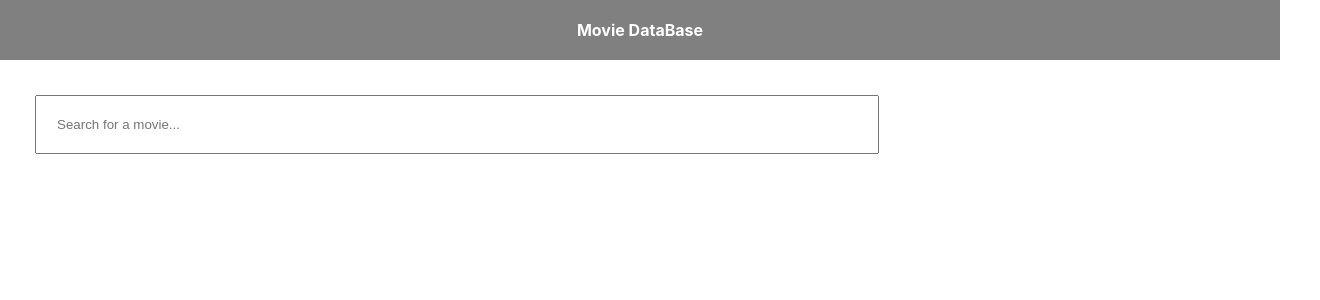
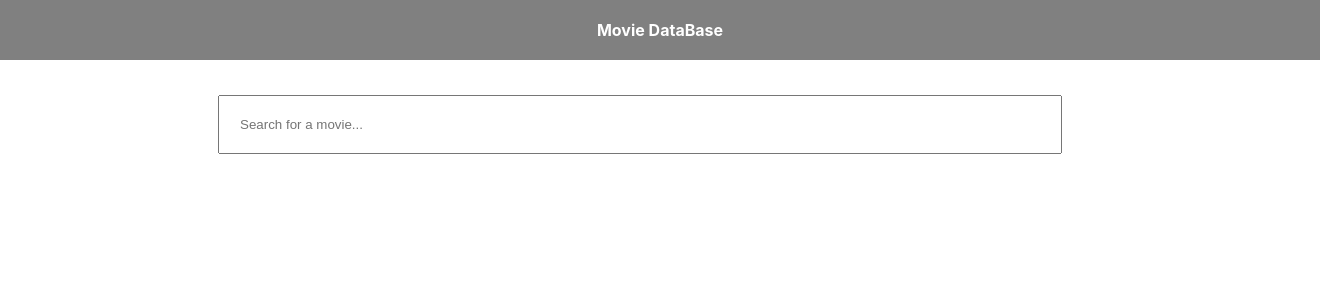
Before and after one commit to ramsubram/React-APIMoviesearch-Demo, a React (Create React App) app: page / in a window 1280 px wide. Shown: the top 300 px of the page, 1320 px wide, since content can reach past the window. Built offline with nearby package versions, Linux system fonts and the light colour scheme.

Commit message:
Changed style

```diff
--- a/src/components/Nav.tsx
+++ b/src/components/Nav.tsx
@@ -14,6 +14,7 @@ console.log('test');
 const Nav = ({ title, name }: IOwnProps) => {
   const nav = css`
     padding: 20px;
+    width: 100%;
     text-align: center;
     background-color: grey;
   `;
--- a/src/components/Search.tsx
+++ b/src/components/Search.tsx
@@ -15,8 +15,13 @@ const input = css`
   text-align: left;
 `;
 
+const div = css`
+  text-align: center;
+`;
+
 const Search = ({ value, onChange, onKeyDown }: searchProps) => {
   return (
+    <div css={div}>
       <input
         css={input}
         type="text"
@@ -26,6 +31,7 @@ const Search = ({ value, onChange, onKeyDown }: searchProps) => {
         onChange={(e) => onChange(e.target.value)}
         onKeyDown={onKeyDown}
       />
+    </div>
   );
 };
 export default Search;
```
Lines whose indentation alone changed are shown as unchanged.
